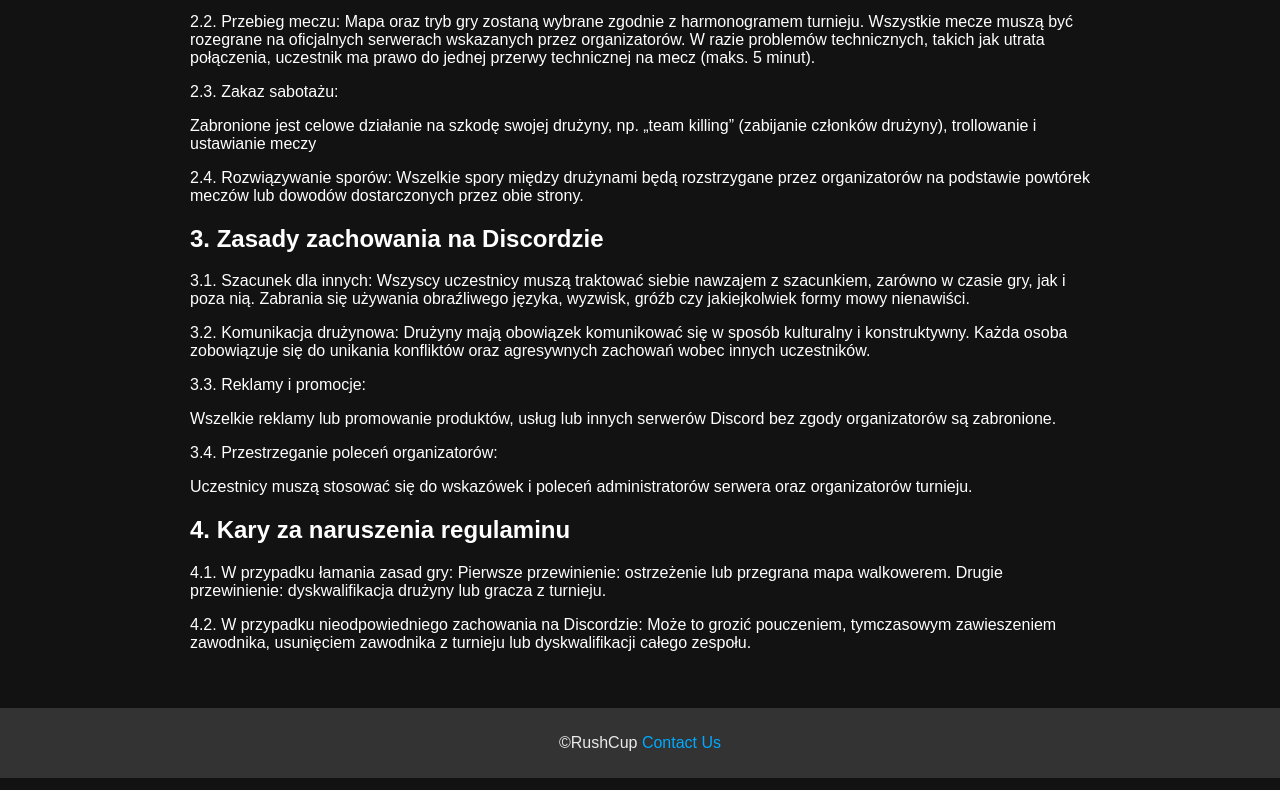
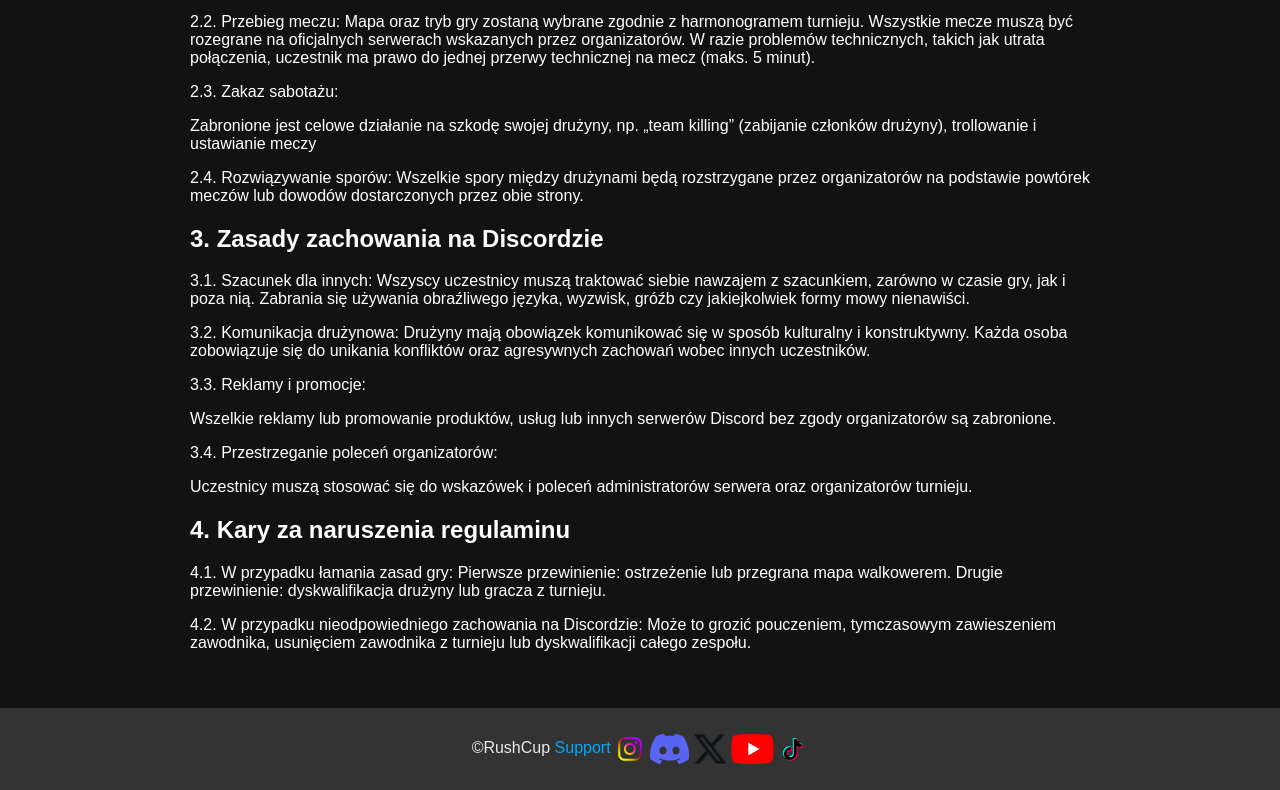
Before and after one commit to Bl4sev9/regulamin, a plain HTML site: page index.html in a window 1280 px wide. Shown: the part 317-1107 px from the top of the page. Drawn offline with Linux system fonts and the light colour scheme.

Commit message:
Update index.html

```diff
--- a/index.html
+++ b/index.html
@@ -50,9 +50,32 @@
             text-align: center;
             padding: 10px 0;
             margin-top: 20px;
-            width: 100%;
         }
 
+        .footer a {
+            color: #0af;
+            text-decoration: none;
+        }
+
+        header img {
+            height: 58px; /* Fixed height for the image */
+            object-fit: contain; /* Keeps aspect ratio */
+            position: absolute;
+            left: 50%;
+            transform: translateX(-50%);
+            z-index: 1;
+        }
+
+        .footer img {
+            height: 30px; /* Set height to match footer size */
+            width: auto; /* Maintain aspect ratio */
+            vertical-align: middle; /* Align image with text */
+            transition: transform 0.3s ease;
+        }
+
+        .footer img:hover {
+            transform: scale(1.2);
+        }
         .footer a {
             color: #0af;
             text-decoration: none;
@@ -117,7 +140,15 @@
     </div>
 
     <footer class="footer">
-        <p>&copy;RushCup <a href="https://discord.gg/UjxWHdudGs" target="_blank">Contact Us</a></p>
+          <p>&copy;RushCup <a href="https://discord.gg/UjxWHdudGs" target="_blank"> Support </a>
+            <a href="" target="_blank"><img src="igpng.png"> </a>
+            <a href="https://discord.gg/q9U8P75HYj" target="_blank"><img src="dc.png"> </a>
+            <a href="https://x.com" target="_blank"><img src="x.png"> </a>
+            <a href="https://youtube.com" target="_blank"><img src="yt.png"> </a>
+            <a href="https://tiktok.com" target="_blank"><img src="tt.png"> </a>
+
+
+        </p>
     </footer>
 </body>
 </html>
```
